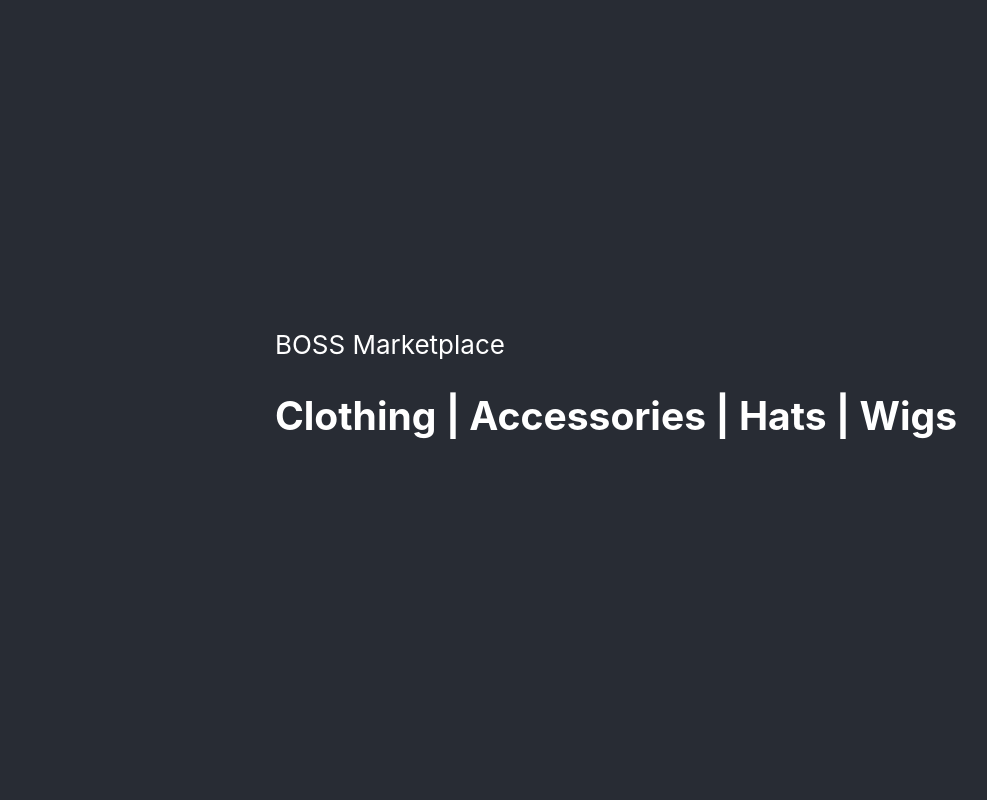
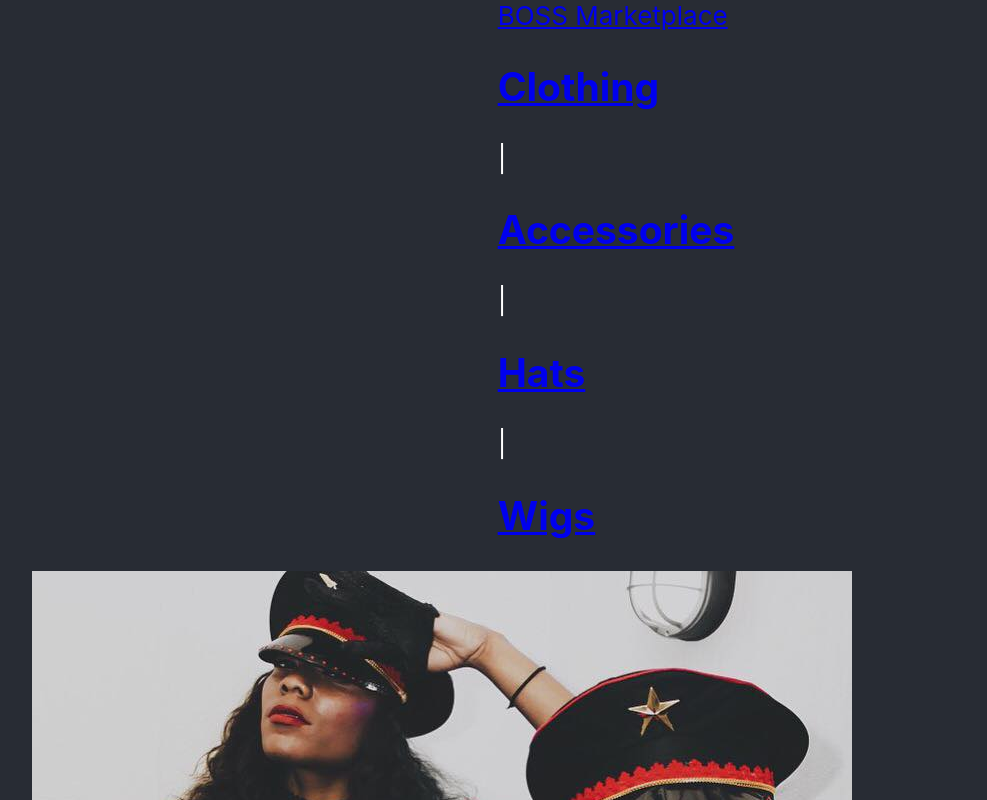
Before and after one commit to alvillaraza/boss-marketplace, a React (Create React App) app: page /hats in a window 1280 px wide. Shown: the top 800 px of the page, without its empty margins (24-1011 px from the left). Built offline with nearby package versions, Linux system fonts and the light colour scheme.

Commit message:
added Links and accessories

```diff
--- a/src/Accessories/Accessories.js
+++ b/src/Accessories/Accessories.js
@@ -0,0 +1,19 @@
+import accessoriesData from "./data";
+
+function Accessories() {
+  return (
+    <div>
+      Accessories
+      {accessoriesData.map((accessories) => {
+        console.log(accessories);
+        return (
+          <>
+            <img src={accessories.image} alt={accessories.name} />
+          </>
+        );
+      })}
+    </div>
+  );
+}
+
+export default Accessories;
--- /dev/null
+++ b/src/Accessories/data.js
@@ -0,0 +1,66 @@
+import camo_2pc_2 from './assets/camo_2pc_2.jpeg'
+import clown_neck from './assets/clown_neck.jpeg'
+import clown_stuff from './assets/clown_stuff.jpeg'
+import count_dracula from './assets/count_dracula.jpeg'
+import cupids from './assets/cupids.jpeg'
+import feather_headpieces from './assets/feather_headpieces.jpeg'
+import gold_fringe_epaulette from './assets/gold_fringe_epaulette.jpeg'
+import palm_tree_hair from './assets/palm_tree_hair.jpeg'
+import pink_fringe_for_bra from './assets/pink_fringe_for_bra.jpeg'
+import red_gold_epaulette from './assets/red_gold_epaulette.jpeg'
+import rose_headpiece from './assets/rose_headpiece.jpeg'
+import white_fringe_epaulette from './assets/white_fringe_epaulette.jpeg'
+
+
+const accessoriesData = [
+    {
+        name: 'White Fringe Epaulette',
+        image: white_fringe_epaulette
+    },
+    {
+        name: 'Red and Gold Leopard Epaulette',
+        image: red_gold_epaulette
+    },
+    {
+        name: 'Gold Fringe Strappy Epaulette',
+        image: gold_fringe_epaulette
+    },
+    {
+        name: 'Rose Headpiece',
+        image: rose_headpiece
+    },
+    {
+        name: 'Pink Fringe',
+        image: pink_fringe_for_bra
+    },
+    {
+        name: 'Palm Tree Headpiece',
+        image: palm_tree_hair
+    },
+    {
+        name: 'Showgirl Feather Headpiece and Bra',
+        image: feather_headpieces
+    },
+    {
+        name: 'Cupid Feathery Headband and Arrow',
+        image: cupids
+    },
+    {
+        name: 'Short Black Cape',
+        image: count_dracula
+    },
+    {
+        name: 'Neck and Wrist Clown Accessories',
+        image: clown_stuff
+    },
+    {
+        name: 'Gold and Purple Clown Neck Ruffle',
+        image: clown_neck
+    },
+    {
+        name: 'Leather Shoulder Piece',
+        image: camo_2pc_2
+    }
+]
+
+export default accessoriesData;
--- a/src/App.js
+++ b/src/App.js
@@ -12,9 +12,8 @@ function App() {
   return (
     <div className="Marketplace">
       <header className="App-header">
+      <BrowserRouter>
         <Header />
-      </header>
-      <BrowserRouter>
         <Routes>
           <Route exact path="/" element={<LandingPage />}></Route>
 
@@ -26,6 +25,7 @@ function App() {
           <Route exact path="/wigs" element={<Wigs />}></Route>
         </Routes>
       </BrowserRouter>
+      </header>
     </div>
   );
 }
--- a/src/Hats/Hats.js
+++ b/src/Hats/Hats.js
@@ -2,7 +2,7 @@ import hatsData from './data'
 
 function Hats() {
   return (
-    <div>
+    <div className='category-wrapper'>
       Hats
       {hatsData.map((hats) => {
         console.log(hats);
--- a/src/Hats/data.js
+++ b/src/Hats/data.js
@@ -13,69 +13,73 @@ import tophatwithbuckle from "./assets/tophatwithbuckle.jpeg";
 import white_fur_ears_front from "./assets/white_fur_ears_front.jpeg";
 import white_fur_hat from "./assets/white_fur_hat.jpeg";
 import white_sailor_side from "./assets/white_sailor_side.jpeg";
+import red_military from "./assets/red_military.jpeg";
 
 const hatsData = [
   {
-        name: 'Sailor Captain Hat',
-        image: captain_hat_front
+    name: "Red Military Hat",
+    image: red_military,
   },
   {
-        name: 'Freddy Kreuger Hat and Gloves',
-        image: freddy_with_hands
+    name: "Sailor Captain Hat",
+    image: captain_hat_front,
   },
   {
-        name: 'Green Shamrock Bowler Hat',
-        image: greenbowlerhat_side
+    name: "Freddy Kreuger Hat and Gloves",
+    image: freddy_with_hands,
   },
   {
-        name: 'Green Tophat',
-        image: greentophat_side
+    name: "Green Shamrock Bowler Hat",
+    image: greenbowlerhat_side,
   },
   {
-        name: 'Leopard Fur Hood',
-        image: leopard_fur_front2
+    name: "Green Tophat",
+    image: greentophat_side,
   },
   {
-        name: 'Mariachi Hat',
-        image: mariachi_front
+    name: "Leopard Fur Hood",
+    image: leopard_fur_front2,
   },
   {
-        name: 'Patriotic Flowers Summer Hat',
-        image: patriotic_summer_front
+    name: "Mariachi Hat",
+    image: mariachi_front,
   },
   {
-        name: 'Patriotic Feathers Tophat',
-        image: patriotic_tophat_front
+    name: "Patriotic Flowers Summer Hat",
+    image: patriotic_summer_front,
   },
   {
-        name: 'Patriotic Visor',
-        image: patriotic_visor_side
+    name: "Patriotic Feathers Tophat",
+    image: patriotic_tophat_front,
   },
   {
-        name: 'Sailor Hat',
-        image: sailor_front
+    name: "Patriotic Visor",
+    image: patriotic_visor_side,
   },
   {
-        name: 'Sailor Stripe Hat',
-        image: sailor_stripe_front
+    name: "Sailor Hat",
+    image: sailor_front,
   },
   {
-        name: 'Green Tophat with Buckle',
-        image: tophatwithbuckle
+    name: "Sailor Stripe Hat",
+    image: sailor_stripe_front,
   },
   {
-        name: 'White Fur Hood with Ears',
-        image: white_fur_ears_front
+    name: "Green Tophat with Buckle",
+    image: tophatwithbuckle,
   },
   {
-        name: 'White Fur Hat',
-        image: white_fur_hat
+    name: "White Fur Hood with Ears",
+    image: white_fur_ears_front,
   },
   {
-        name: 'White Sailor',
-        image: white_sailor_side
+    name: "White Fur Hat",
+    image: white_fur_hat,
   },
-
-]
+  {
+    name: "White Sailor",
+    image: white_sailor_side,
+  },
+];
 
 export default hatsData;
--- a/src/Header/Header.js
+++ b/src/Header/Header.js
@@ -1,9 +1,25 @@
+import { Link } from "react-router-dom";
+
 function Header() {
   return (
-    <div>
-     BOSS Marketplace
-    <h2>Clothing | Accessories | Hats | Wigs</h2>
-    </div>
+    <nav>
+      <Link to='/'>BOSS Marketplace</Link>
+      <Link to="/clothing">
+        <h2>Clothing</h2>
+      </Link>
+      |
+      <Link to="/accessories">
+        <h2>Accessories</h2>
+      </Link>
+      |
+      <Link to="/hats">
+        <h2>Hats</h2>
+      </Link>
+      |
+      <Link to="/wigs">
+        <h2>Wigs</h2>
+      </Link>
+    </nav>
   );
 }
 
```
Also changed, not shown: src/Hats/assets/red_military.jpeg (renamed from src/Accessories/assets/red_military.jpeg). Lines whose indentation alone changed are shown as unchanged.
